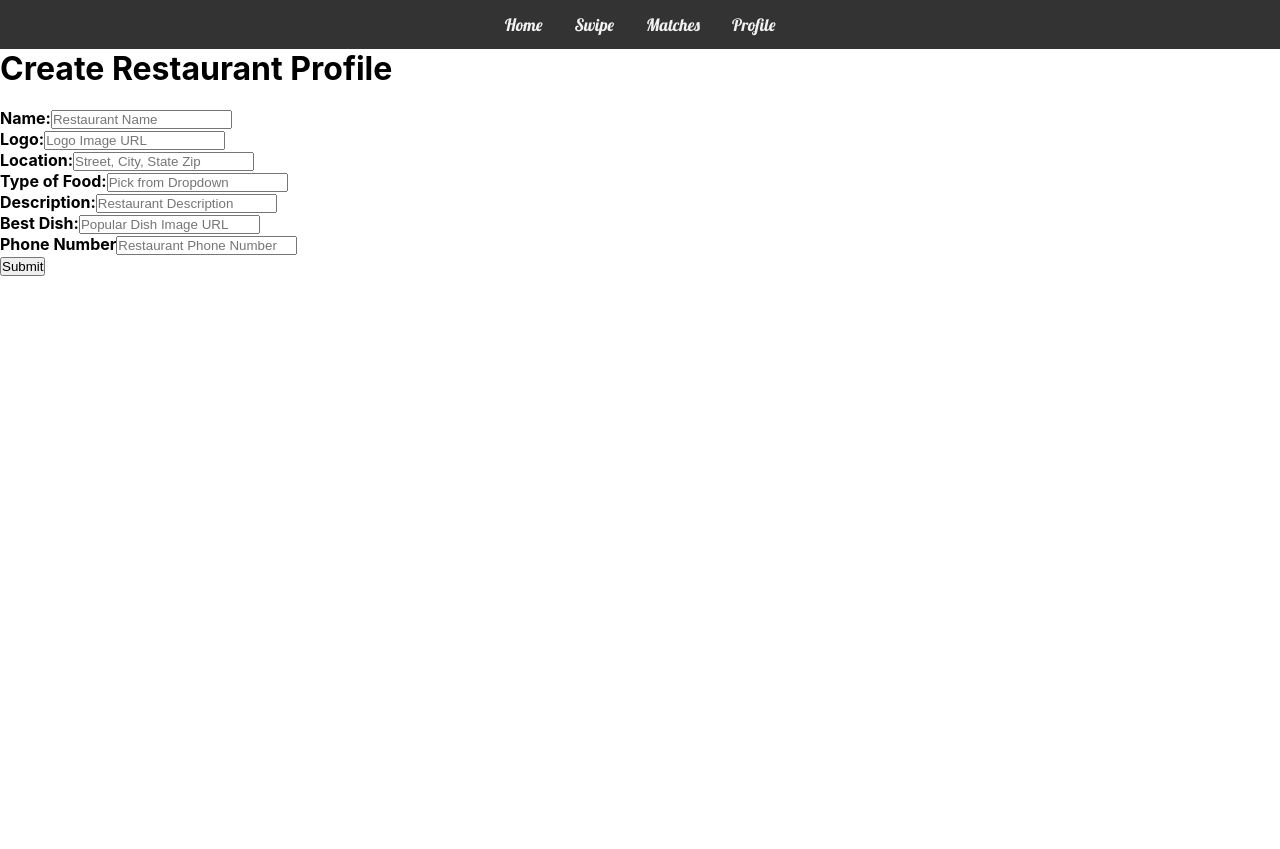
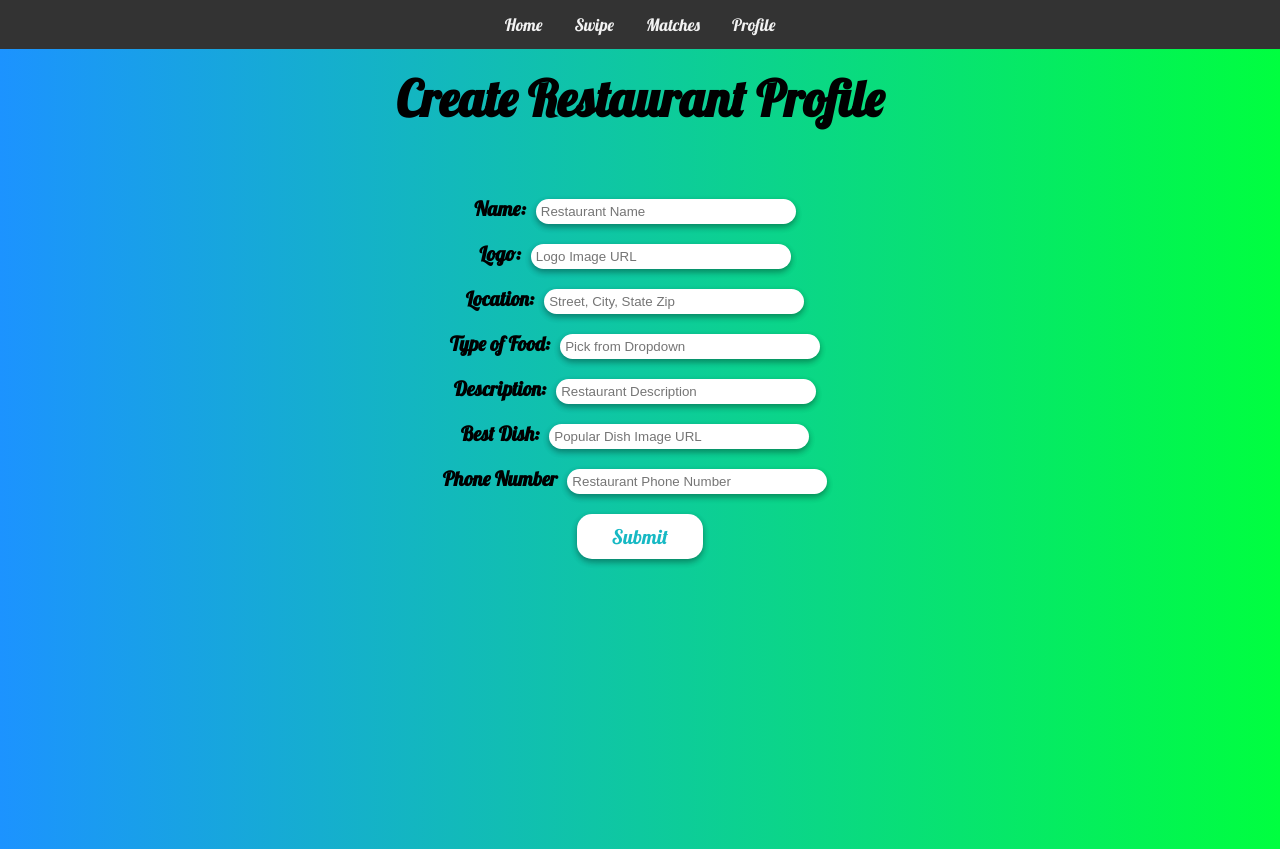
Before and after one commit to ericmlantz/dinr, a React (Create React App) app in the folder client/: page /profile in a window 1280 px wide. Before the commit the page ends 800 px from the top, so only its background shows below. Built offline with nearby package versions, Linux system fonts and the light colour scheme; a web font is replaced by a local one.

Commit message:
Changed Final bits

```diff
--- a/client/src/App.js
+++ b/client/src/App.js
@@ -8,7 +8,7 @@ import Profile from './pages/Profile'
 import Swipe from './pages/Swipe'
 import Match from './pages/Match'
 
-let customer_id="6247255400b64ef0048f5f17"
+let customer_id="6241f190261d3276e5f1ec43"
 
 const App = () => {
 
@@ -50,7 +50,7 @@ const deleteMatches = async (_id) => {
     <div>
       <Header />
       <main>
-        <Routes>
+        <Routes >
           <Route index element={<Home />} />
           <Route path="swipe" element={<Swipe getRestaurants={getRestaurants} getMatches={getMatches} restaurants={restaurants} likedMatches={likedMatches} deleteRestaurants={deleteRestaurants} matches={matches}/>}/>
           <Route path="profile" element={<Profile/>}/>
--- a/client/src/components/CreateRestaurantForm.jsx
+++ b/client/src/components/CreateRestaurantForm.jsx
@@ -3,7 +3,7 @@ import React from 'react'
 const CreateRestaurantForm = (props) => {
   return (
     <div className = "form-wrapper">
-      <h1>Create Restaurant Profile</h1>
+      <h1 className="form-header">Create Restaurant Profile</h1>
       <br/>
       <form onSubmit={props.createRestaurant}>
         <div>
@@ -70,7 +70,7 @@ const CreateRestaurantForm = (props) => {
           />
         </div>
         <div className="button-wrapper">
-          <button type="submit">Submit</button>
+          <button className="submit-button" type="submit">Submit</button>
         </div>
       </form>
     </div>
--- a/client/src/components/Matched.jsx
+++ b/client/src/components/Matched.jsx
@@ -4,7 +4,7 @@ import MatchedCard from "./MatchedCard"
 const Matched = ({matches, deleteMatches}) => {
   return (
     <div>
-      <h1 className="matched_pageTitle">Matches</h1>
+      <h1 className="pageTitle">Matches</h1>
       <div className="restaurants-wrapper">
         {matches.map((match) => (
           <MatchedCard key={match._id} {...match} deleteMatches={deleteMatches}/>
--- a/client/src/components/Restaurants.jsx
+++ b/client/src/components/Restaurants.jsx
@@ -11,7 +11,7 @@ const Restaurants = ({restaurants, likedMatches, deleteRestaurants, matches}) =>
 
   return (
     <div>
-      <h1>Restaurants</h1>
+      <h1 className="pageTitle">Restaurants</h1>
       <div className="restaurants-wrapper">
         {restaurants.map((restaurant,idx) => {
           if(idArray.includes(restaurant._id)) {
--- a/client/src/pages/Home.jsx
+++ b/client/src/pages/Home.jsx
@@ -1,10 +1,12 @@
 const Home = () => {
 
   return (
+    <div className="whole">
     <div className="homepage">
       <h1 className='title'>Dinr</h1>
-        <p className="home-description">Description</p>
+        <p className="home-description">Dining, Finding Restaurants & Enjoying Good Food</p>
       <img className='computer-img' src='https://i.imgur.com/HdjHzJy.png' alt="computer" width='50%'/>
+    </div>
     </div>
   )
 }
--- a/client/src/pages/Match.jsx
+++ b/client/src/pages/Match.jsx
@@ -9,8 +9,10 @@ const Match = ({deleteMatches, matches, getMatches, restaurants, getRestaurants}
   }, [])
 
   return (
+    <div className="whole">
     <div className="swipe-page">
       <Matched restaurants={restaurants} matches={matches} deleteMatches={deleteMatches}/>
+    </div>
     </div>
   )
 }
--- a/client/src/pages/Profile.jsx
+++ b/client/src/pages/Profile.jsx
@@ -63,7 +63,7 @@ const Profile = ({restaurants}) => {
 }
 
   return (
-    <div className='profile-page'>
+    <div className="whole">
       <CreateRestaurantForm
         name={name}
         logo={logo}
--- a/client/src/pages/Swipe.jsx
+++ b/client/src/pages/Swipe.jsx
@@ -10,8 +10,10 @@ const Swipe = ({restaurants, likedMatches, deleteRestaurants, getRestaurants, ma
   },[])
 
   return (
+    <div className="whole">
     <div className="swipe-page">
       <Restaurants restaurants={restaurants} likedMatches={likedMatches} deleteRestaurants={deleteRestaurants} matches={matches} getRestaurants={getRestaurants}/>
+    </div>
     </div>
   )
 }
--- a/client/src/style/App.css
+++ b/client/src/style/App.css
@@ -1,11 +1,14 @@
-body {
-  margin: 0;
-  padding: 0;
+.homepage {
+  background-image: linear-gradient(to right, #1c93ff, #00ff3f);
+flex-direction: row-reverse;
+  width: 100%;
+  background-size: cover;
+}
+.whole {
+  background-image: linear-gradient(to right, #1c93ff, #00ff3f);
+  height: 100vh;
 }
 
-.App {
-  background-image: linear-gradient(to right, #1c93ff, #00ff3f);
-}
 .navBar {
   display: flex;
   justify-content: space-evenly;
@@ -27,25 +30,26 @@ body {
 .page-link:hover {
   font-size: 17px;
   background: -webkit-linear-gradient( #00ff3f,#1c93ff);
-  -webkit-background-clip: text;
+  background-clip: text;
   -webkit-text-fill-color: transparent;
   transform: scale(1.2);
 }
 
-.homepage {
-  background-image: linear-gradient(to right, #1c93ff, #00ff3f);
-flex-direction: row-reverse;
-  width: 100%;
+.title {
+  transform: translate(265px, 250px);
+  margin-bottom: 10px;
+  font-size: 400%;
+  font-family: 'Lobster', cursive;
+  color: white;
 }
 
-.title {
-  font-size: 400%;
-  font-family: 'Lobster', cursive;
+.home-description {
+  color: white;
+  transform: translate(150px, 250px);
 }
 
 .computer-img {
-  transform: translate(85%, 30%);
-
+  transform: translate(85%);
 }
 
 .swipe-page {
@@ -57,7 +61,7 @@ flex-direction: row-reverse;
 }
 
 .card-wrapper {
-  margin: 0 20% 5% 20%;
+  margin: 0 20% 2% 20%;
   background: white;
   box-sizing: border-box;
   display: flex;
@@ -106,3 +110,47 @@ flex-direction: row-reverse;
   font-size: 20px;
   box-shadow: rgba(50, 50, 93, 0.25) 0px 2px 5px -1px, rgba(0, 0, 0, 0.3) 0px 1px 3px -1px;
 }
+
+.form-header {
+  font-size: 50px;
+  font-family: 'Lobster', cursive;
+}
+
+.form-wrapper {
+  display: flex;
+  flex-direction: column;
+  justify-content: center;
+  align-items: center;
+  font-family: 'Lobster', cursive;
+  text-align: center;
+  line-height: 2;
+  font-size: 20px
+}
+
+.pageTitle {
+  font-family: 'Lobster', cursive;
+  text-align: center;
+  margin-top: 20px;
+  margin-bottom: 10px;
+}
+
+input {
+  width: 250px;
+  padding: 5px;
+  margin: 10px;
+  box-shadow: rgba(0, 0, 0, 0.16) 0px 3px 6px, rgba(0, 0, 0, 0.23) 0px 3px 6px;
+  border-radius: 15px;
+  border: none;
+}
+
+.submit-button {
+  background: white;
+  margin-top: 10px;
+  padding: 10px 35px;
+  box-shadow: rgba(0, 0, 0, 0.16) 0px 3px 6px, rgba(0, 0, 0, 0.23) 0px 3px 6px;
+  border-radius: 15px;
+  border: none;
+  font-size: 20px;
+  font-family: 'Lobster', cursive;
+  color: #17b9c4;
+}
--- a/client/src/style/index.css
+++ b/client/src/style/index.css
@@ -1,6 +1,11 @@
 * {
   margin: 0;
   padding: 0;
+}
+
+.homepage {
+  background-image: linear-gradient(to right, #1c93ff, #00ff3f);
+flex-direction: row-reverse;
 }
 
 body {
```
Also changed, not shown: 1 other file (tests, documents, lock files or other folders).
